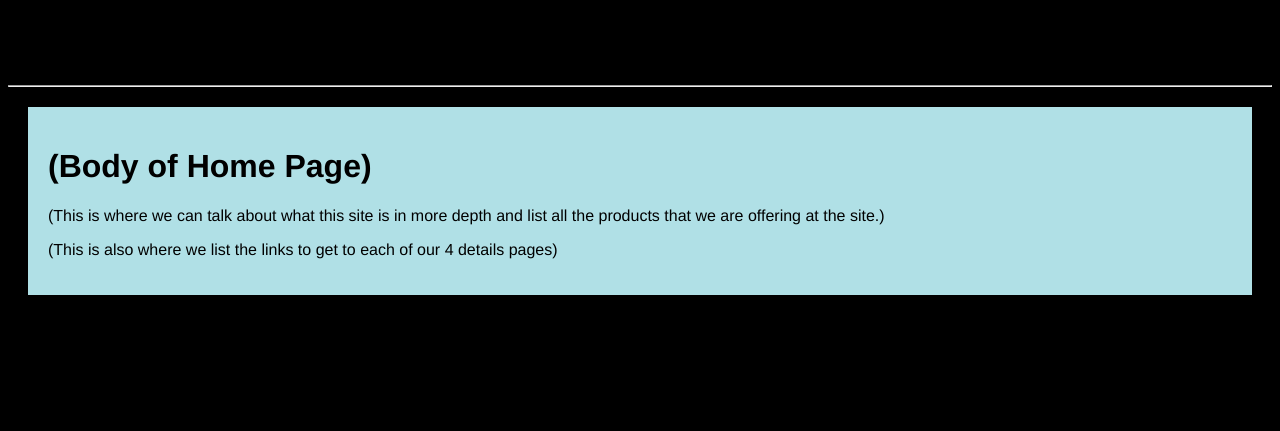
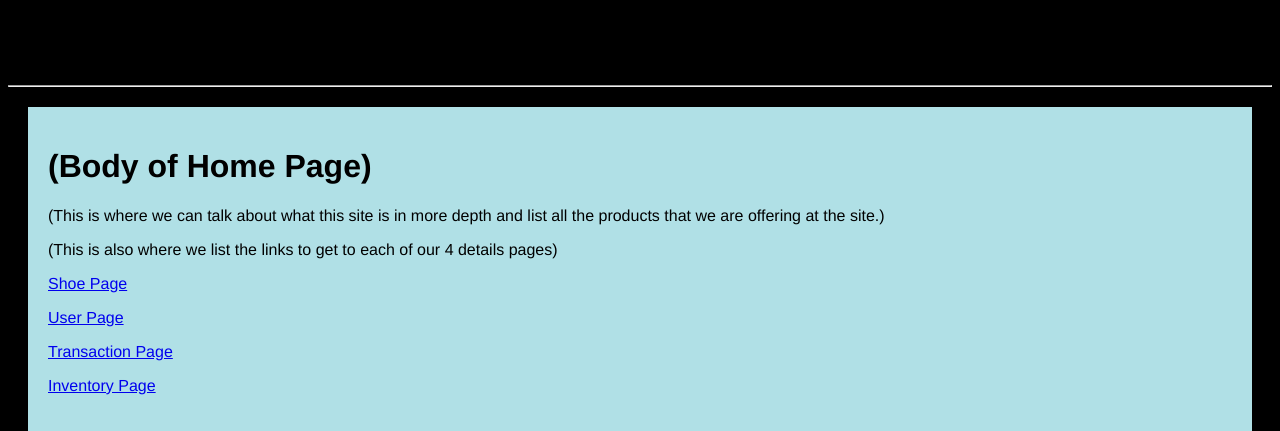
Before and after one commit to davidamos/student-skill-search, a Django app: page / in a window 1280 px wide. Shown: the part 665-1096 px from the top of the page. Before the commit the page ends 960 px from the top, so only its background shows below. Run offline with Django 3.2, Linux system fonts and the light colour scheme.

Commit message:
added detail page links to home page

```diff
--- a/app/mmk2nh_cs4501/helloworld/templates/home.html
+++ b/app/mmk2nh_cs4501/helloworld/templates/home.html
@@ -8,6 +8,10 @@
   <div class="homeDescription">
     <p>(This is where we can talk about what this site is in more depth and list all the products that we are offering at the site.)</p>
     <p>(This is also where we list the links to get to each of our 4 details pages)</p>
+    <p> <a href="{% url 'shoeHomePage' %}"> Shoe Page</a> </p>
+    <p> <a href="{% url 'userHomePage' %}"> User Page</a> </p>
+    <p> <a href="{% url 'transactionHomePage' %}"> Transaction Page</a> </p>
+    <p> <a href="{% url 'inventoryHomePage' %}"> Inventory Page</a> </p>
   </div>
 </div>
 
--- a/app/mmk2nh_cs4501/helloworld/urls.py
+++ b/app/mmk2nh_cs4501/helloworld/urls.py
@@ -13,7 +13,7 @@ urlpatterns = [
 	#
 	# URLS FOR INVENTORY
 	#
-	url(r'^api/v1/inventory$', inventory_views_all),
+	url(r'^api/v1/inventory$', inventory_views_all, name="inventoryHomePage"),
 	url(r'^api/v1/inventory/(?P<pk>[0-9]+)$', inventory_views_read),
 	url(r'^api/v1/inventory/create$', inventory_views_create),
 	url(r'^api/v1/inventory/(?P<pk>[0-9]+)/update$', inventory_views_update),
@@ -29,7 +29,7 @@ urlpatterns = [
 	#
 	# URLS FOR TRANSACTIONS
 	#
-	url(r'^api/v1/transactions$', transactions_views_all),
+	url(r'^api/v1/transactions$', transactions_views_all, name="transactionHomePage"),
 	url(r'^api/v1/transactions/(?P<pk>[0-9]+)$', transactions_views_read),
 	url(r'^api/v1/transactions/create$', transactions_views_create),
 	url(r'^api/v1/transactions/(?P<pk>[0-9]+)/update$', transactions_views_update),
@@ -37,7 +37,7 @@ urlpatterns = [
 	#
 	# URLS FOR USER
 	#
-	url(r'^api/v1/user$', user_views_all),
+	url(r'^api/v1/user$', user_views_all, name="userHomePage"),
 	url(r'^api/v1/user/(?P<pk>[0-9]+)$', user_views_read),
 	url(r'^api/v1/user/create$', user_views_create),
 	url(r'^api/v1/user/(?P<pk>[0-9]+)/update$', user_views_update),
```
Also changed, not shown: app/mmk2nh_cs4501/helloworld/models.py (line endings or trailing spaces).
